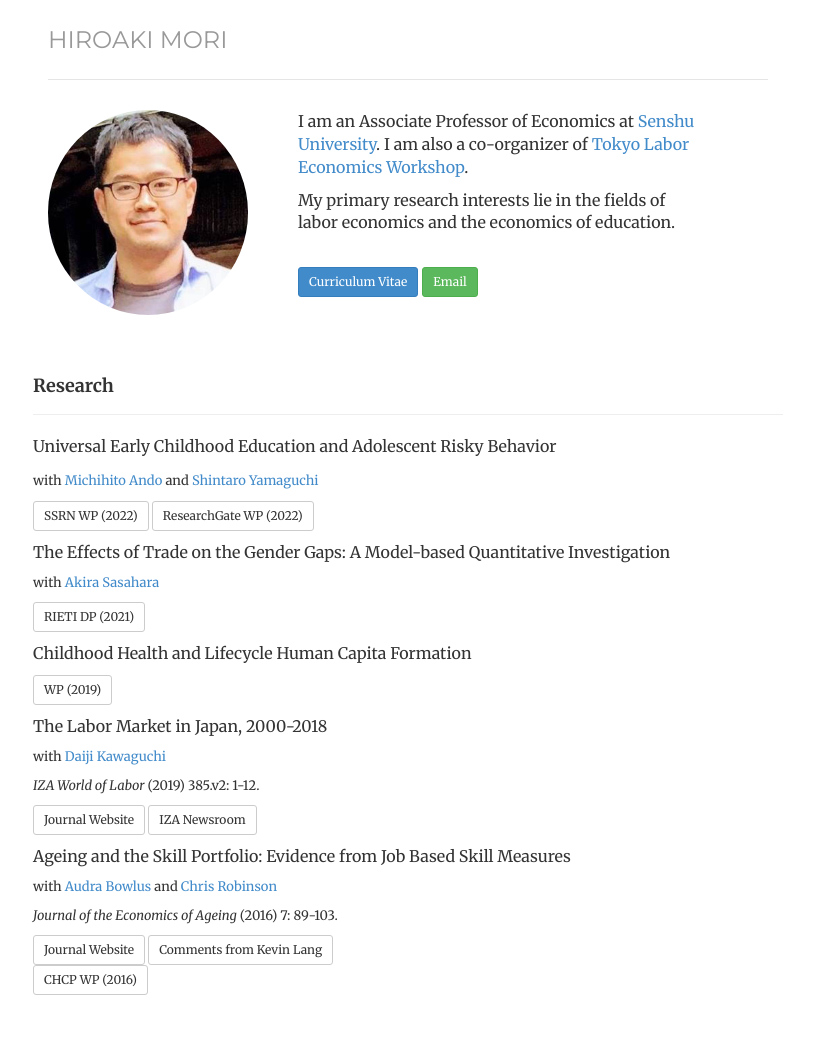
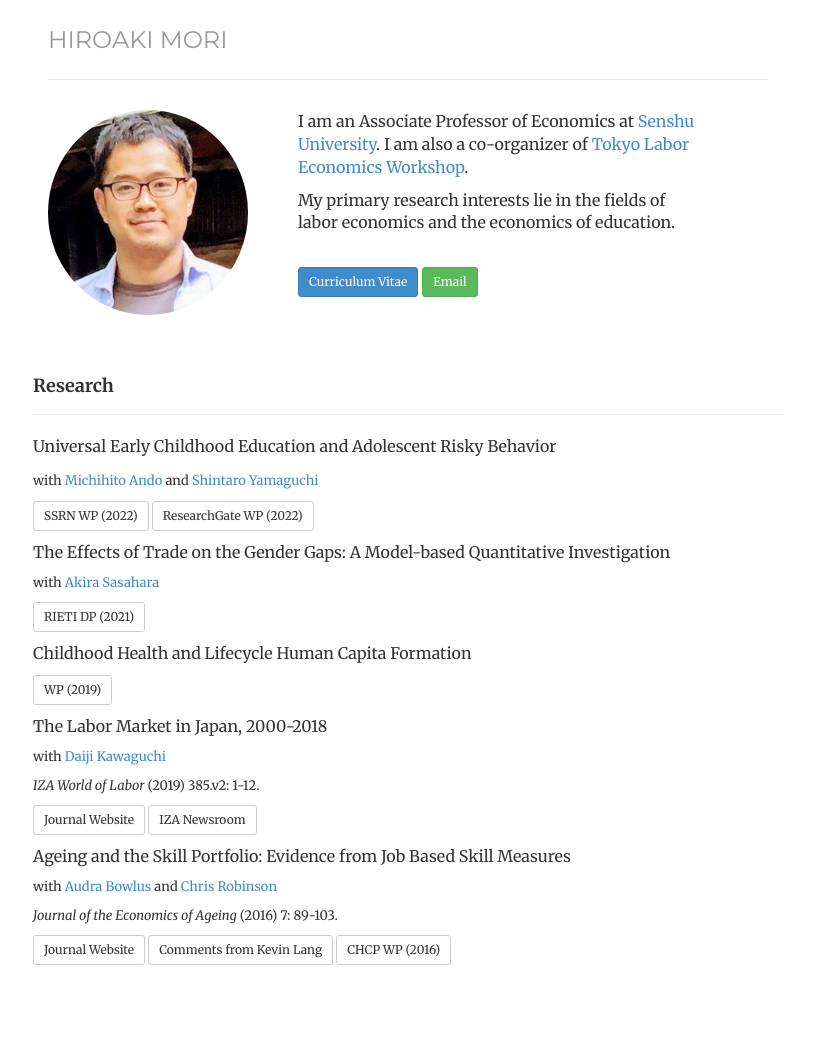
Before and after one commit to morihiroaki/morihiroaki.github.io, a Jekyll site: the page built from index.html, in a window 1280 px wide. Shown: the whole page, without its empty margins (232-1046 px from the left). Built offline with Jekyll 4.4.1, drawn with Linux system fonts in a browser that asks for light colours; after the commit the page ends 1015 px from its top, so only the background shows below that.

Commit message:
Update index.html

```diff
--- a/index.html
+++ b/index.html
@@ -58,7 +58,7 @@ description:
 <p><font size="3">Ageing and the Skill Portfolio: Evidence from Job Based Skill Measures</font></p>
 <p><font size="2">with <a href="http://economics.uwo.ca/people/faculty/bowlus.html" target="_blank" title="Link">Audra Bowlus</a> and <a href="http://economics.uwo.ca/people/faculty/robinson.html" target="_blank" title="Link">Chris Robinson</a> </p>
 <p><font size="2"><i>Journal of the Economics of Ageing</i> (2016) 7: 89-103. </p>
-<a href="http://www.sciencedirect.com/science/article/pii/S2212828X16000049" target="_blank" class="btn btn-default btn-sm" role="button">Journal Website</a>
+<p><a href="http://www.sciencedirect.com/science/article/pii/S2212828X16000049" target="_blank" class="btn btn-default btn-sm" role="button">Journal Website</a>
 <a href="http://www.sciencedirect.com/science/article/pii/S2212828X16300135" target="_blank" class="btn btn-default btn-sm" role="button">Comments from Kevin Lang</a>
-<p><a href="https://ir.lib.uwo.ca/economicscibc/110/" target="_blank" class="btn btn-default btn-sm" role="button">CHCP WP (2016)</a>
+<a href="https://ir.lib.uwo.ca/economicscibc/110/" target="_blank" class="btn btn-default btn-sm" role="button">CHCP WP (2016)</a>
 </p>
```
